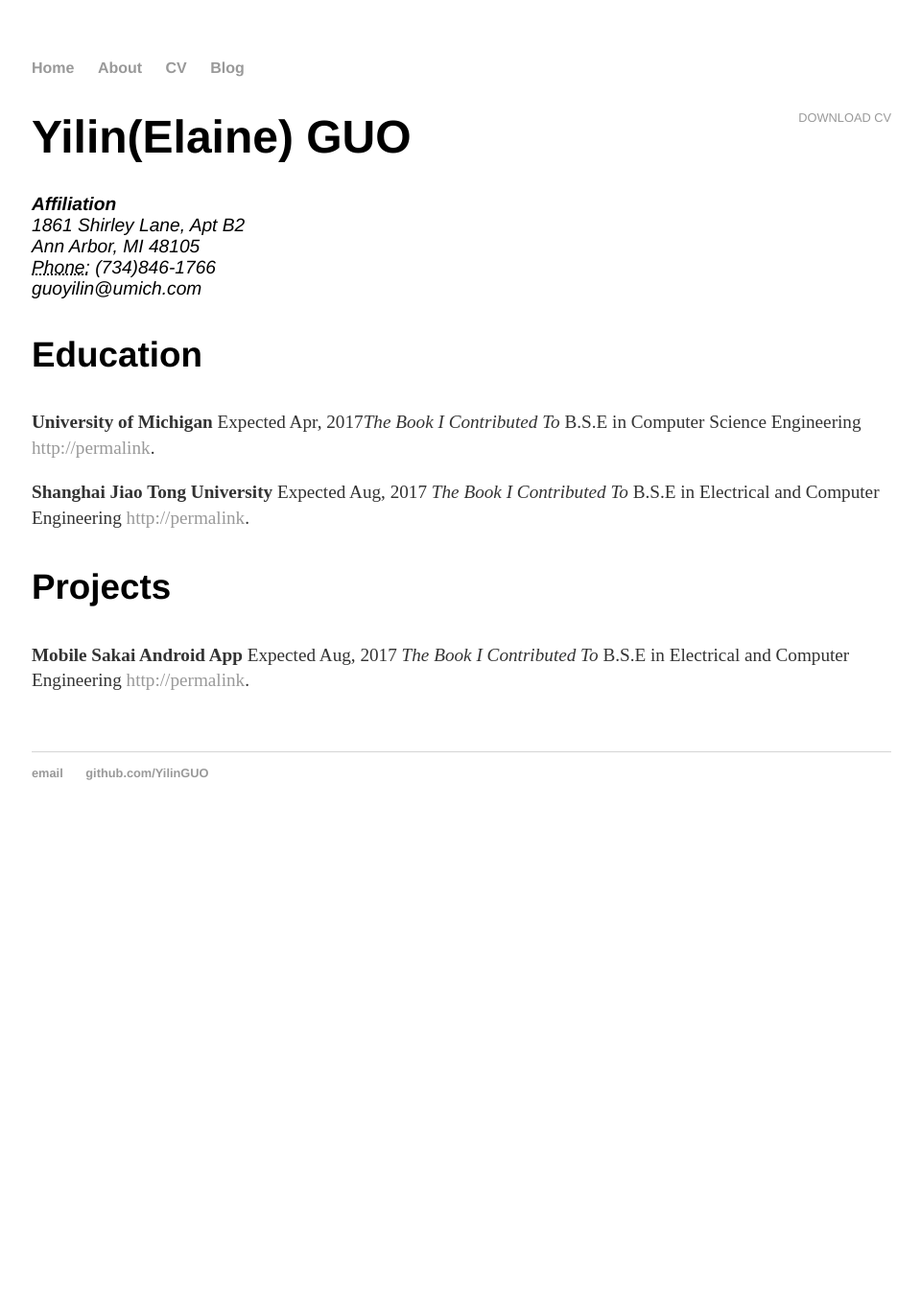
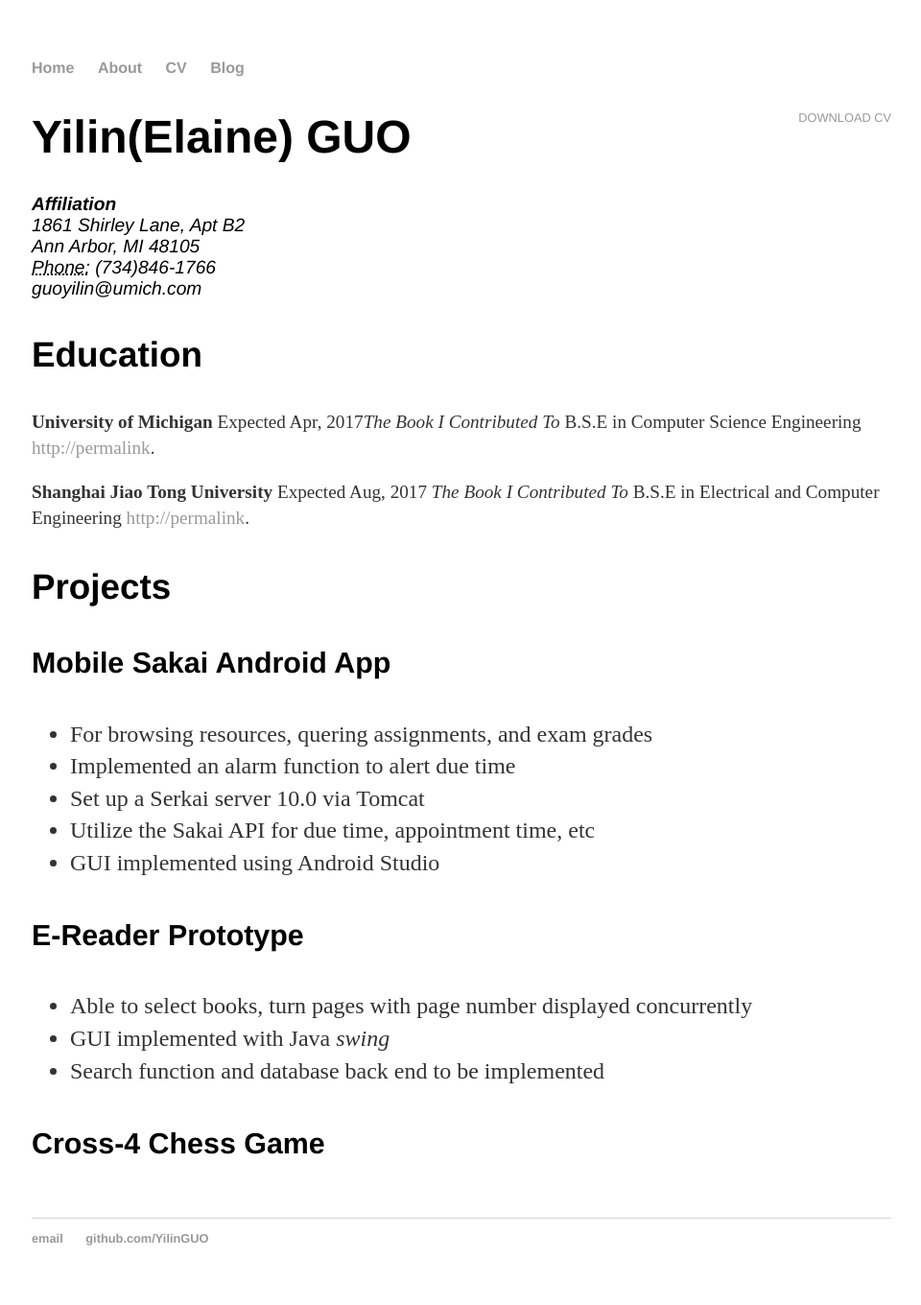
Before and after one commit to YilinGUO/YilinGUO.github.io, a Jekyll site: the page built from cv/index.html, in a window 1280 px wide. Shown: the whole page at 96% size, without its empty margins (159-1119 px from the left). Built offline with Jekyll 4.4.1, drawn with Linux system fonts in a browser that asks for light colours; before the commit the page ends 900 px from its top, so only the background shows below that.

Commit message:
updated index.html in cv

```diff
--- a/cv/index.html
+++ b/cv/index.html
@@ -23,8 +23,25 @@ title: CV of Yilin GUO
 			</p>
 
 			<h3>Projects</h3>
-			<p><strong>Mobile Sakai Android App</strong> Expected Aug, 2017 <em>The Book I Contributed To</em> B.S.E in Electrical and Computer Engineering <a href="#">http://permalink</a>.
+			<h4>Mobile Sakai Android App</h4>
+			<p>
+				<ul>
+				    <li>For browsing resources, quering assignments, and exam grades</li>
+				    <li>Implemented an alarm function to alert due time</li>
+				    <li>Set up a Serkai server 10.0 via Tomcat</li>
+				    <li>Utilize the Sakai API for due time, appointment time, etc</li>
+				    <li>GUI implemented using Android Studio</li>
+				</ul>
 			</p>
 
+			<h4>E-Reader Prototype</h4>
+			<p>
+				<ul>
+				    <li>Able to select books, turn pages with page number displayed concurrently</li>
+				    <li>GUI implemented with Java <em>swing</em></li>
+				    <li>Search function and database back end to be implemented</li>
+				</ul>
+			</p>
 
+			<h4>Cross-4 Chess Game</h4>
 	</div>
```
